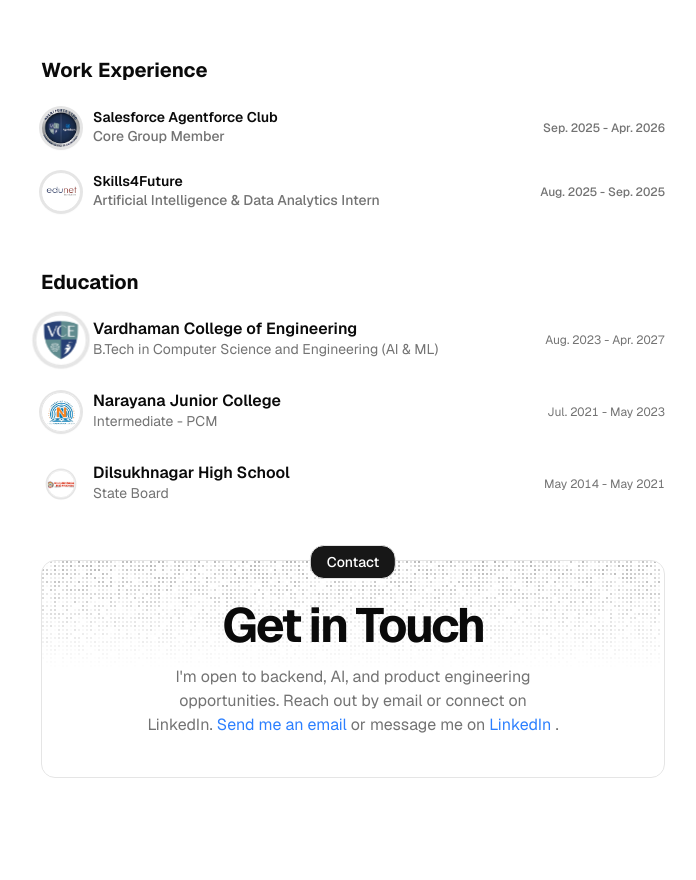
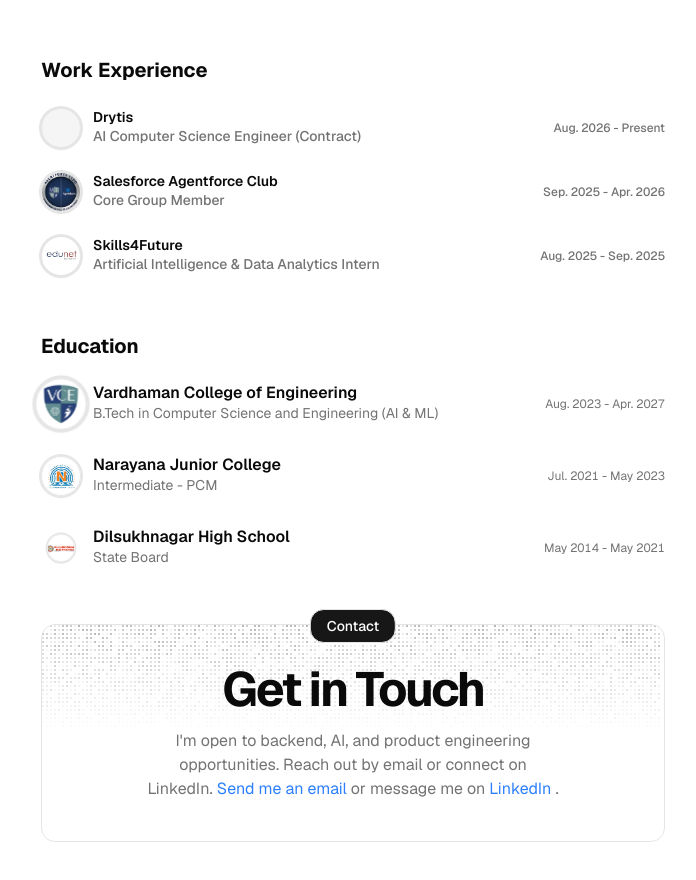
Before and after one commit to mujeebmasi/my-portfolio, a Next.js app: page / in a window 1280 px wide. Shown: the part 2119-2999 px from the top of the page, without its empty margins (287-983 px from the left). Built offline with nearby package versions, Linux system fonts and the light colour scheme.

Commit message:
Add Drytis contract role to work experience

```diff
--- a/src/data/resume.tsx
+++ b/src/data/resume.tsx
@@ -116,6 +116,18 @@ export const DATA = {
   },
 
   work: [
+    {
+      company: "Drytis",
+      badges: [],
+      href: "",
+      location: "Remote",
+      title: "AI Computer Science Engineer (Contract)",
+      logoUrl: "",
+      start: "Aug. 2026",
+      end: "Present",
+      description:
+        "Provide live and asynchronous engineering support to clients, including pair programming, debugging, and completing application features across varied software stacks. Apply prompt engineering and AI coding tools in a cloud-based development environment to accelerate client delivery.",
+    },
     {
       company: "Salesforce Agentforce Club",
       href: "https://www.linkedin.com/in/mujeebmasi/",
```
